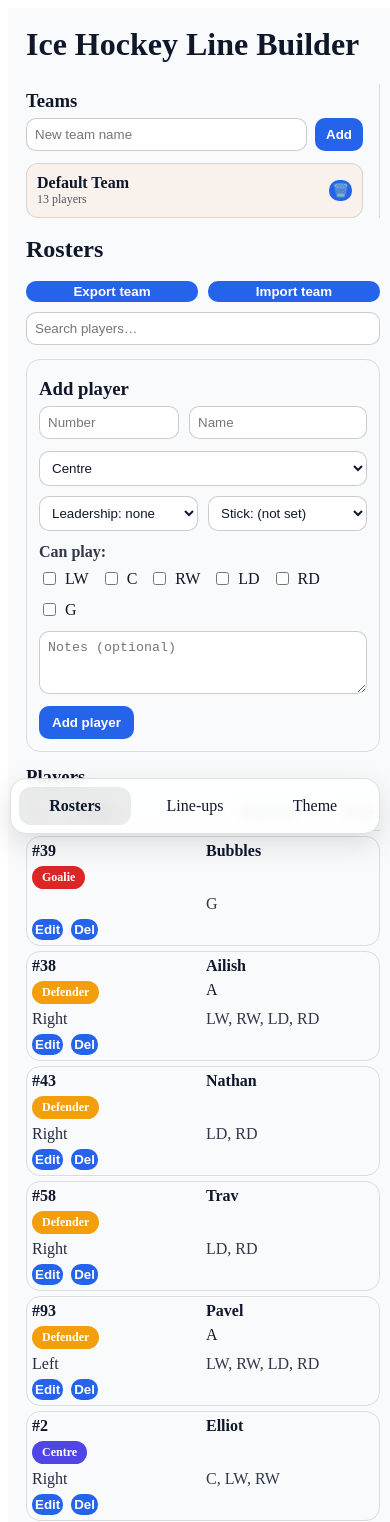
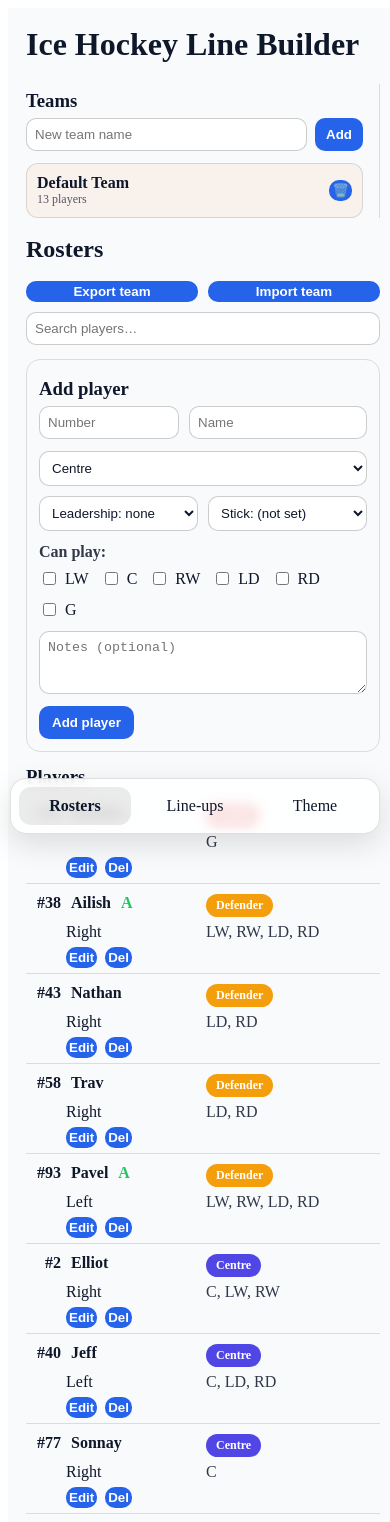
Before and after one commit to Newik83CZ/IceHockeyLineBuilder, a React (Vite) app: page / in a window 390 px wide. Shown: the top 1522 px of the page. Built offline with nearby package versions, Linux system fonts and the light colour scheme.

Commit message:
Fixing for phone

```diff
--- a/src/pages/Rosters.jsx
+++ b/src/pages/Rosters.jsx
@@ -399,7 +399,7 @@ export default function Rosters({ data, setData }) {
                   className="addPlayerRow2"
                   style={{
                     display: "grid",
-                    gridTemplateColumns: "minmax(0, 1fr) minmax(0, 160px) minmax(0, 160px)",
+                    gridTemplateColumns: "minmax(0, 160px) minmax(0, 160px) minmax(0, 160px)",
                     gap: 10,
                     minWidth: 0,
                   }}
@@ -480,12 +480,12 @@ export default function Rosters({ data, setData }) {
             <div style={{ marginTop: 14 }}>
               <h3 style={{ marginBottom: 8 }}>Players</h3>
 
-              <div
+              {/*<div
                 style={{
                   opacity: 0.85,
                   display: "grid",
                   gridTemplateColumns:
-                    "40px minmax(160px, 1.4fr) 100px 60px 60px 1fr 70px",
+                    "210px 90px 70px 50px 100px",
                   gap: 2,
                   alignItems: "center",
                   padding: "6px 10px",
@@ -496,14 +496,28 @@ export default function Rosters({ data, setData }) {
                   borderBottom: "1px solid rgba(0,0,0,0.15)",
                 }}
               >
-                <div>#</div>
-                <div>Name</div>
-                <div>Position</div>
-                <div>Lead</div>
+                <div>
+                      #
+                      <span style={{ marginLeft: 10 }}>
+                      Name
+                      </span>
+                      <span style={{ marginLeft: 10 }}>
+                      Leadership
+                      </span>
+                </div>
+
+                <div>
+                      Position
+                </div>
+
                 <div>Stick</div>
+
                 <div>Can play</div>
+
                 <div>Actions</div>
               </div>
+              */}
+
 
               <div style={{ display: "grid", gap: 0, minWidth: 0 }}>
                 {sortedPlayers.map((p) => (
@@ -513,24 +527,28 @@ export default function Rosters({ data, setData }) {
                     style={{
                       display: "grid",
                       gridTemplateColumns:
-                        "40px minmax(160px, 1.4fr) 100px 60px 60px 1fr 70px",
+                        "240px 80px 120px 140px 70px",
                       gap: 2,
                       alignItems: "center",
                       padding: 5,
                       marginTop: 5,
-                      borderRadius: 14,
-                      border: "1px solid rgba(0,0,0,0.12)",
+                      borderBottom: "1px solid rgba(0,0,0,0.12)",
                       minWidth: 0,
                     }}
                   >
 
-                    <div style={{ fontWeight: 700, minWidth: 0 }}>#{p.number}</div>
-
-                    <div style={{ fontWeight: 600, minWidth: 0, whiteSpace: "normal", overflowWrap: "anywhere" }}>
+                    <div style={{ fontWeight: 600, minWidth: 0 /*, whiteSpace: "normal", overflowWrap: "anywhere" */}}>
+                      <span style={{ textAlign: "right", display: "inline-block", width: 30 }}>#{p.number}</span>
+                      <span style={{ marginLeft: 10 }}>
                       {p.name}
+                      </span>
+                      <span style={{ color: "var(--accent)", marginLeft: 10 }}>
+                        {p.leadership || " "}
+                      </span>
                     </div>
 
                     <div style={{ display: "flex", alignItems: "center", gap: 8, minWidth: 0 }}>
+
                       <span
                         style={{
                           display: "inline-block",
@@ -550,14 +568,17 @@ export default function Rosters({ data, setData }) {
                       </span>
                     </div>
 
-                    <div style={{ minWidth: 0 }}>{p.leadership || " "}</div>
-                    <div style={{ opacity: 0.9, minWidth: 0 }}>{p.stick || " "}</div>
+                    <div>
+                      <span style={{ marginLeft: 35 }}>
+                      {p.stick || " "}
+                      </span>
+                    </div>
 
-                    <div style={{ opacity: 0.85, minWidth: 0, overflow: "hidden", textOverflow: "ellipsis", whiteSpace: "nowrap" }}>
+                    <div style={{ opacity: 0.85, minWidth: 0,}}>
                       {(p.canPlay || []).length ? p.canPlay.join(", ") : " "}
                     </div>
 
-                    <div style={{ display: "flex", gap: 8, justifyContent: "flex-end", minWidth: 0, flexWrap: "wrap" }}>
+                    <div style={{ display: "flex", gap: 8, justifyContent: "flex-end", minWidth: 0, marginLeft: 35 }}>
                       <button onClick={() => startEditPlayer(p)}>Edit</button>
                       <button onClick={() => deletePlayer(p.id)}>Del</button>
                     </div>
```
